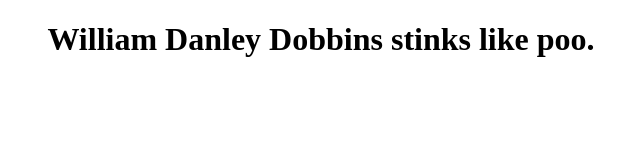
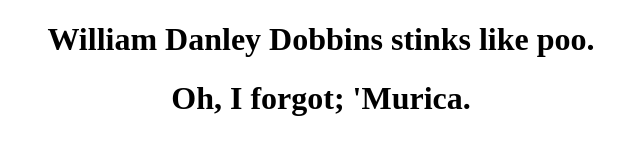
Before and after one commit to iamtheedit/iamtheedit.github.io, a plain HTML site: page wil.html in a window 1280 px wide. Shown: the whole page, without its empty margins (319-959 px from the left). Drawn offline with Linux system fonts and the light colour scheme.

Commit message:
updated for 'murica.

```diff
--- a/wil.html
+++ b/wil.html
@@ -6,5 +6,6 @@
 </head>
 <body>
     <h1><center>William Danley Dobbins stinks like poo.</center></h1>
+    <h1><center>Oh, I forgot; 'Murica.</center></h1>
 </body>
 </html>
```
